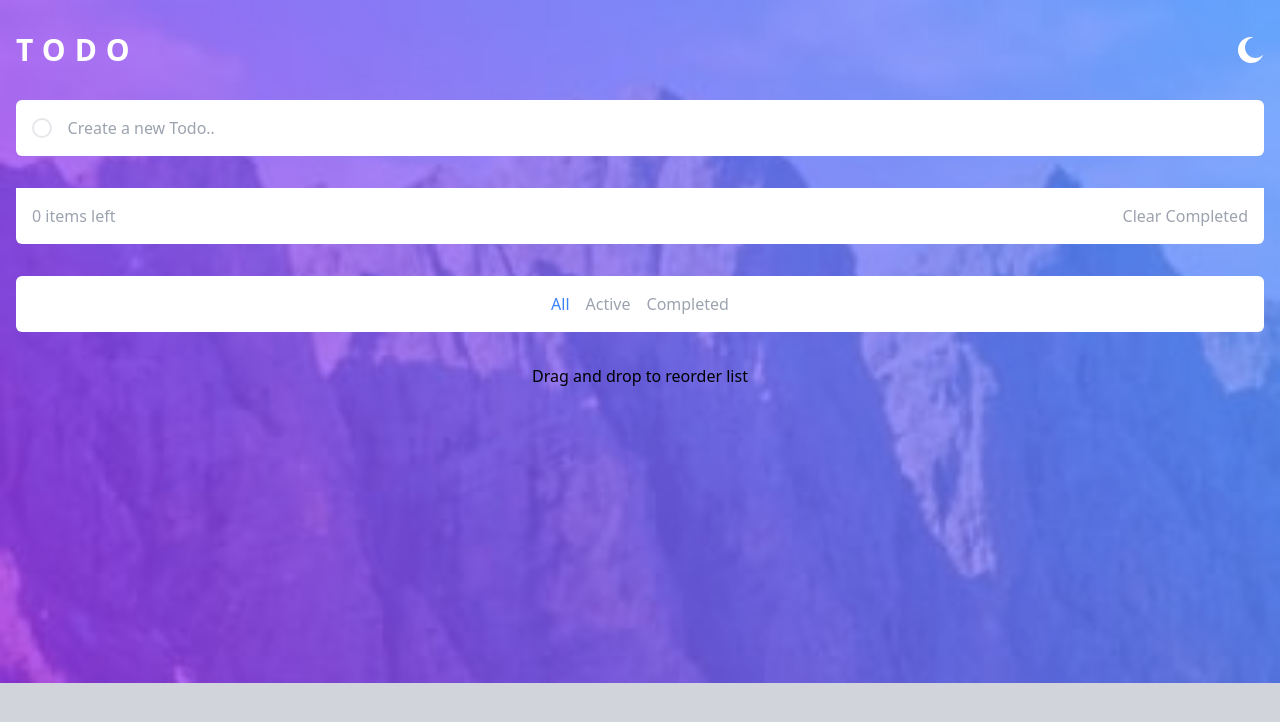
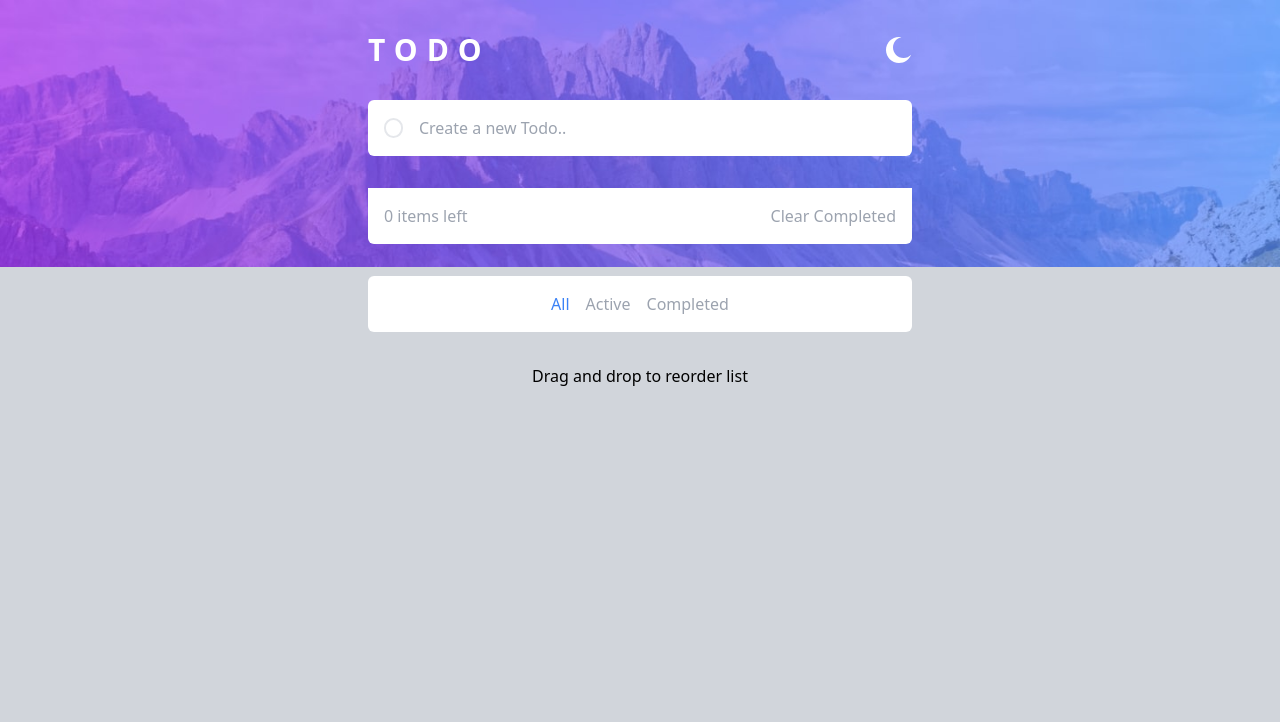
Before and after one commit to HamletDossier/Homework, a React (Vite) app: page / in a window 1280 px wide. Shown: the top 722 px of the page. Built offline with nearby package versions, Linux system fonts and the light colour scheme.

Commit message:
add breakpoint

```diff
--- a/src/App.tsx
+++ b/src/App.tsx
@@ -10,9 +10,9 @@
   const {getTodo,createTodo,removeTodo,updateTodo,todos,clearCompletedTodo,countCompletedTodo,filter,setFilter} = TodoControllers();
 
   return (
-    <div className="transition-all duration-1000 bg-[url('./assets/images/bg-mobile-light.jpg')] dark:bg-[url('./assets/images/bg-mobile-dark.jpg')] bg-contain bg-no-repeat bg-gray-300 min-h-screen dark:bg-gray-900">
+    <div className="transition-all duration-1000 dark:md:bg-[url('./assets/images/bg-desktop-dark.jpg')] md:bg-[url('./assets/images/bg-desktop-light.jpg')] bg-[url('./assets/images/bg-mobile-light.jpg')] dark:bg-[url('./assets/images/bg-mobile-dark.jpg')] bg-contain bg-no-repeat bg-gray-300 min-h-screen dark:bg-gray-900">
       <Header />
-      <main className="container mx-auto px-4 mt-8">
+      <main className="container mx-auto px-4 mt-8 md:max-w-xl">
         <TodoCreate createTodo={createTodo}/>
         <TodoList todos={getTodo()} removeTodo={removeTodo} updateTodo={updateTodo}/>
         <TodoComputed countCompletedTodo={countCompletedTodo()} clearCompletedTodo={clearCompletedTodo}/>
--- a/src/components/Header.tsx
+++ b/src/components/Header.tsx
@@ -6,7 +6,7 @@
 const Header = () => {
   const {darkMode,setDarkMode} = ThemeControlllers();
   return (
-  <header className="container mx-auto px-4 pt-8" >
+  <header className="container mx-auto px-4 pt-8 md:max-w-xl" >
   <div className="flex justify-between">
     <h1 className="uppercase text-white text-3xl font-semibold tracking-[0.3em]">Todo</h1>
     <button onClick={() => setDarkMode(!darkMode)}>
```
